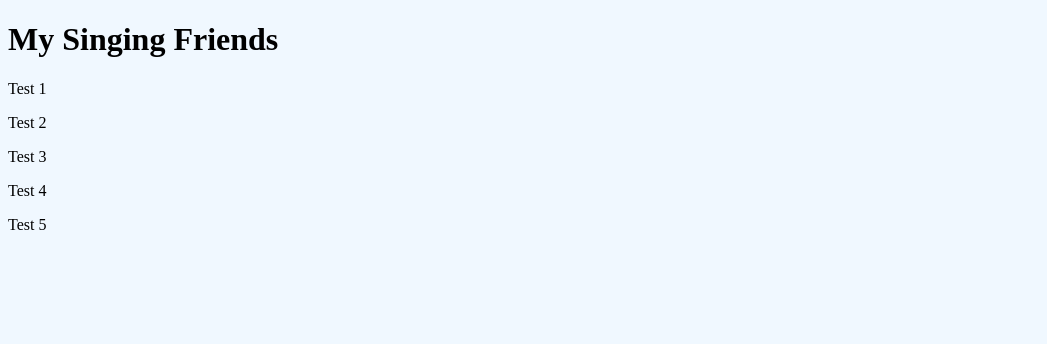
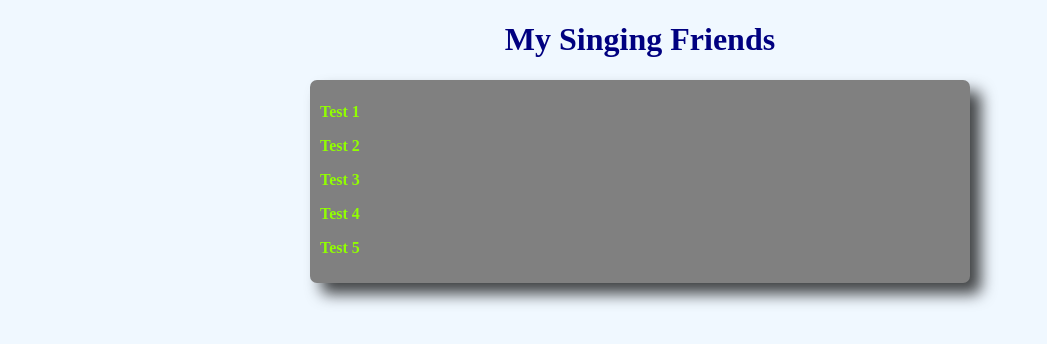
Before and after one commit to mitchgams/99Lines1, a plain HTML site: page index.html in a window 1280 px wide. Shown: the whole page, without its empty margins (0-1047 px from the left). Drawn offline with Linux system fonts and the light colour scheme.

Commit message:
added some styling

```diff
--- a/style.css
+++ b/style.css
@@ -1,3 +1,23 @@
 body {
     background-color: aliceblue;
 }
+h1 {
+    color: navy;
+    text-align: center;
+}
+
+.friend {
+    width: 50vw;
+    padding: 10px;
+    padding-top: 7px;
+    background-color: gray;
+    color: rgb(145, 255, 0);
+    box-shadow: 11px 11px 15px 0px rgba(0,0,0,0.73);
+    font-weight: bold;
+    margin: auto;
+    border-radius: 7px;
+}
+
+.friend h3 {
+    text-transform: uppercase;
+}
```
